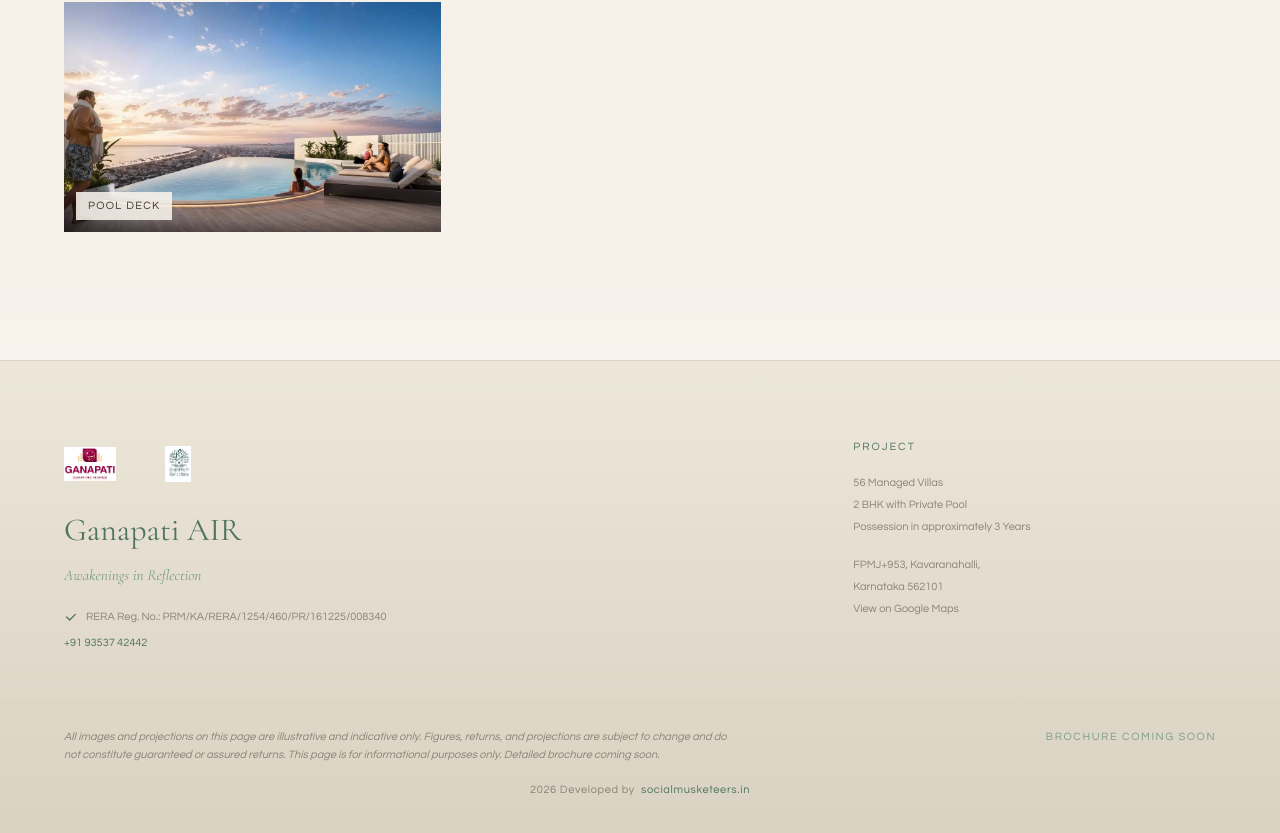
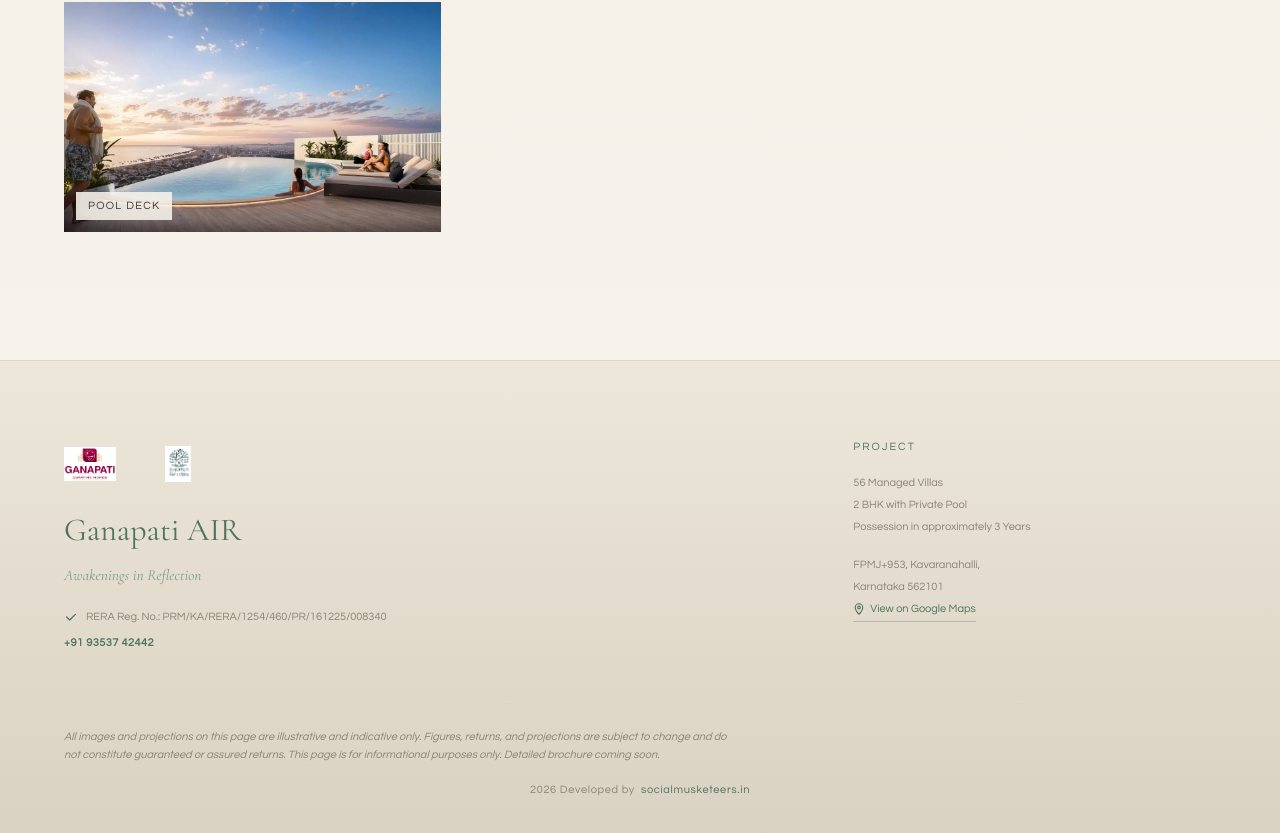
Before and after one commit to Abhi011999/ganapati-air-landing, a Next.js app: page / in a window 1280 px wide. Shown: the part 10651-11484 px from the top of the page. Built offline with nearby package versions, Linux system fonts and the light colour scheme.

Commit message:
fix: remove Brochure Coming Soon, phone plain highlighted, map link styled with icon

```diff
--- a/app/globals.css
+++ b/app/globals.css
@@ -1399,16 +1399,37 @@ h1,h2,h3,h4,h5,h6 {
 .footer__phone {
   margin-top: 8px;
   font-size: var(--sub);
+  font-weight: 600;
+  color: var(--sage-dark);
+  letter-spacing: 0.04em;
 }
-.footer__phone a {
-  color: var(--sage-dark);
-  font-weight: 500;
-  transition: color 0.25s ease;
-}
-.footer__phone a:hover { color: var(--sage); }
 
 @media (max-width: 600px) {
   .hero__overlay-logos { top: 12px; right: 12px; padding: 7px 10px; gap: 7px; }
   .rera-badge { padding: 12px 14px; }
   .rera-badge__number { font-size: 10px; }
 }
+
+/* Map link */
+.footer__map-link {
+  display: inline-flex;
+  align-items: center;
+  gap: 5px;
+  color: var(--sage-dark);
+  font-weight: 500;
+  font-size: var(--sub);
+  border-bottom: 1px solid rgba(78,116,96,0.3);
+  padding-bottom: 1px;
+  transition: color 0.2s ease, border-color 0.2s ease;
+}
+.footer__map-link svg {
+  width: 12px; height: 12px;
+  stroke: var(--sage-dark);
+  flex-shrink: 0;
+  transition: stroke 0.2s ease;
+}
+.footer__map-link:hover {
+  color: var(--sage);
+  border-color: var(--sage);
+}
+.footer__map-link:hover svg { stroke: var(--sage); }
--- a/components/LandingPage.tsx
+++ b/components/LandingPage.tsx
@@ -503,7 +503,7 @@ export default function LandingPage() {
               RERA Reg. No.: PRM/KA/RERA/1254/460/PR/161225/008340
             </div>
             <div className="footer__phone">
-              <a href="tel:+919353742442">+91 93537 42442</a>
+              <span>+91 93537 42442</span>
             </div>
           </div>
           <div>
@@ -513,7 +513,10 @@ export default function LandingPage() {
             <div className="footer__col-item">Possession in approximately 3 Years</div>
             <div className="footer__col-item" style={{ marginTop: 16 }}>FPMJ+953, Kavaranahalli,<br />Karnataka 562101</div>
             <div className="footer__col-item">
-              <a href="https://maps.app.goo.gl/9doFd11JoS5UNYbAA" target="_blank" rel="noopener noreferrer">View on Google Maps</a>
+              <a href="https://maps.app.goo.gl/9doFd11JoS5UNYbAA" target="_blank" rel="noopener noreferrer" className="footer__map-link">
+                <svg viewBox="0 0 16 16" fill="none" stroke="currentColor" strokeWidth="1.5" strokeLinecap="round" strokeLinejoin="round"><path d="M8 1C5.24 1 3 3.24 3 6c0 3.75 5 9 5 9s5-5.25 5-9c0-2.76-2.24-5-5-5z"/><circle cx="8" cy="6" r="1.8"/></svg>
+                View on Google Maps
+              </a>
             </div>
           </div>
         </div>
@@ -524,7 +527,7 @@ export default function LandingPage() {
             guaranteed or assured returns. This page is for informational purposes only.
             Detailed brochure coming soon.
           </p>
-          <div className="footer__coming-soon">Brochure Coming Soon</div>
+
         </div>
         <div className="footer__credit">
           <span>2026 Developed by</span>
```
